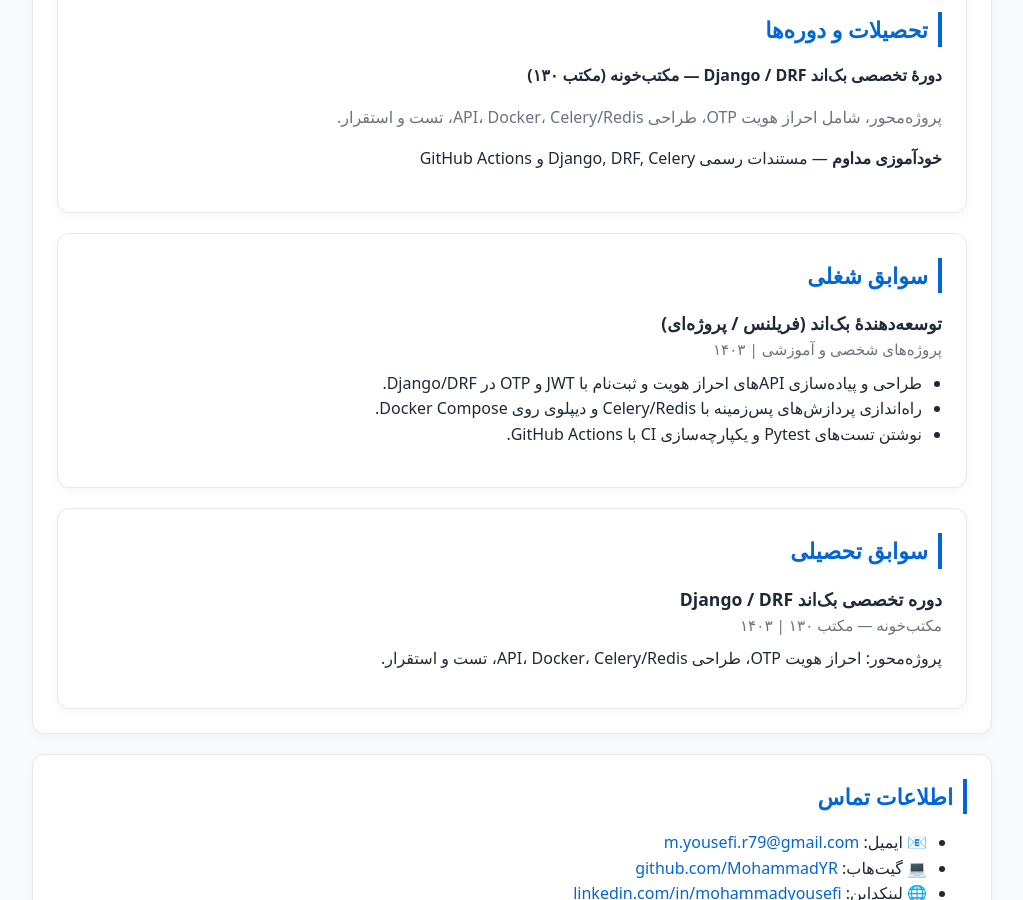
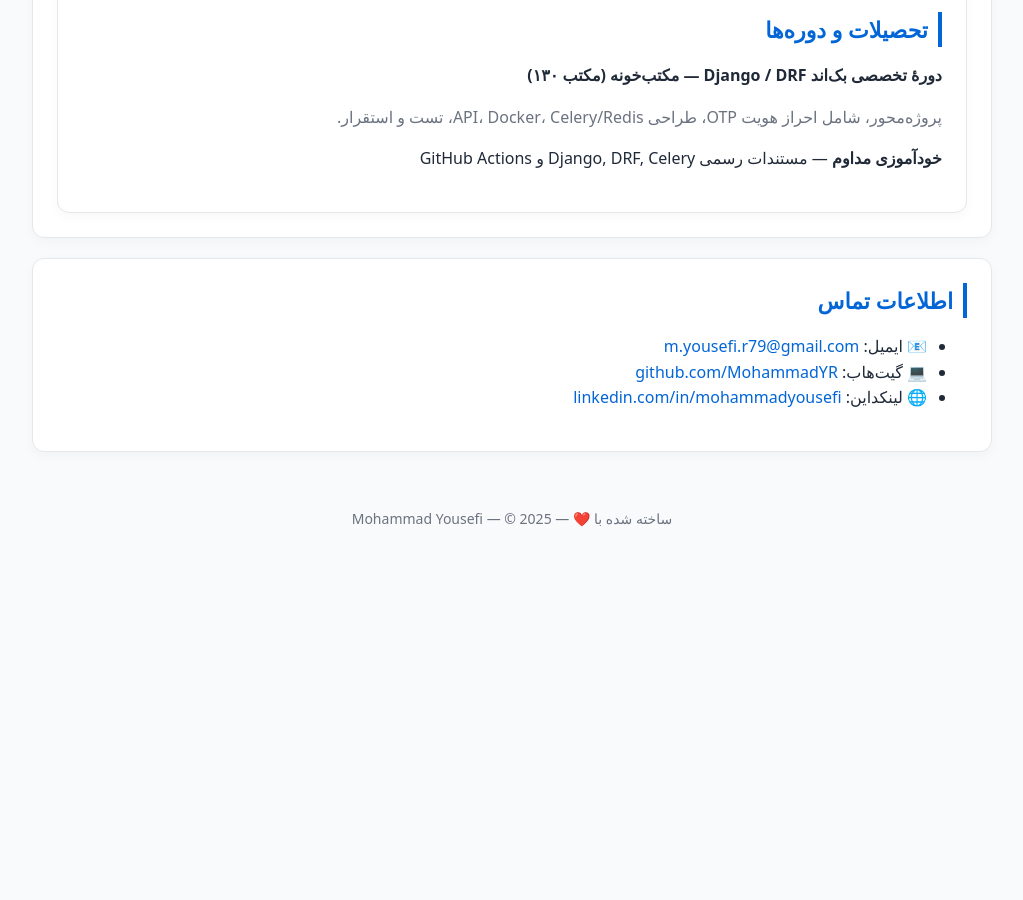
Before and after one commit to MohammadYR/MohammadYR.github.io, a Jekyll site: the page index.html, which Jekyll copies as it is, in a window 1280 px wide and 900 px high, scrolled down 1167 px. Shown: the whole window, without its empty margins (128-1151 px from the left). Built offline with Jekyll 4.4.1, drawn with Linux system fonts in a browser that asks for light colours; after the commit the page ends 1721 px from its top, so only the background shows below that.

```diff
--- a/index.html
+++ b/index.html
@@ -284,59 +284,6 @@
         <p><b>Self-learning</b> — Official docs of Django, DRF, Celery, GitHub Actions</p>
       </div>
     </section>
-        <!-- Work Experience / سوابق شغلی -->
-    <section class="card" style="margin-top: 20px;">
-      <h2 class="lang-fa">سوابق شغلی</h2>
-      <div class="lang-fa">
-        <div style="margin-bottom: 16px;">
-          <b style="font-size: 1.1em; display: block;">توسعه‌دهندهٔ بک‌اند (فریلنس / پروژه‌ای)</b>
-          <span style="color: var(--muted); font-size: 0.95em;">پروژه‌های شخصی و آموزشی | ۱۴۰۳</span>
-          <ul style="margin-top: 8px; padding-right: 20px;">
-            <li>طراحی و پیاده‌سازی APIهای احراز هویت و ثبت‌نام با JWT و OTP در Django/DRF.</li>
-            <li>راه‌اندازی پردازش‌های پس‌زمینه با Celery/Redis و دیپلوی روی Docker Compose.</li>
-            <li>نوشتن تست‌های Pytest و یکپارچه‌سازی CI با GitHub Actions.</li>
-          </ul>
-        </div>
-      </div>
-
-      <h2 class="lang-en">Work Experience</h2>
-      <div class="lang-en">
-        <div style="margin-bottom: 16px;">
-          <b style="font-size: 1.1em; display: block;">Backend Developer (Freelance / Project-based)</b>
-          <span style="color: var(--muted); font-size: 0.95em;">Personal & Educational Projects | 2024</span>
-          <ul style="margin-top: 8px; padding-left: 20px;">
-            <li>Designed and implemented authentication and registration APIs (JWT/OTP) using Django/DRF.</li>
-            <li>Integrated Celery/Redis for background jobs and deployed services with Docker Compose.</li>
-            <li>Wrote Pytest test suites and configured CI pipelines with GitHub Actions.</li>
-          </ul>
-        </div>
-      </div>
-    </section>
-
-    <!-- Education / سوابق تحصیلی -->
-    <section class="card" style="margin-top: 20px;">
-      <h2 class="lang-fa">سوابق تحصیلی</h2>
-      <div class="lang-fa">
-        <div style="margin-bottom: 12px;">
-          <b style="font-size: 1.1em; display: block;">دوره تخصصی بک‌اند Django / DRF</b>
-          <span style="color: var(--muted); font-size: 0.95em;">مکتب‌خونه — مکتب ۱۳۰ | ۱۴۰۳</span>
-          <p style="margin-top: 8px; margin-bottom: 0;">
-            پروژه‌محور: احراز هویت OTP، طراحی API، Docker، Celery/Redis، تست و استقرار.
-          </p>
-        </div>
-      </div>
-
-      <h2 class="lang-en">Education</h2>
-      <div class="lang-en">
-        <div style="margin-bottom: 12px;">
-          <b style="font-size: 1.1em; display: block;">Django / DRF Backend Development Program</b>
-          <span style="color: var(--muted); font-size: 0.95em;">Maktabkhooneh — Maktab 130 | 2024</span>
-          <p style="margin-top: 8px; margin-bottom: 0;">
-            Project-based course: OTP authentication, API design, Docker, Celery/Redis, testing, and deployment.
-          </p>
-        </div>
-      </div>
-    </section>
 
 
       <h2 class="lang-en">Highlighted Project</h2>
```
